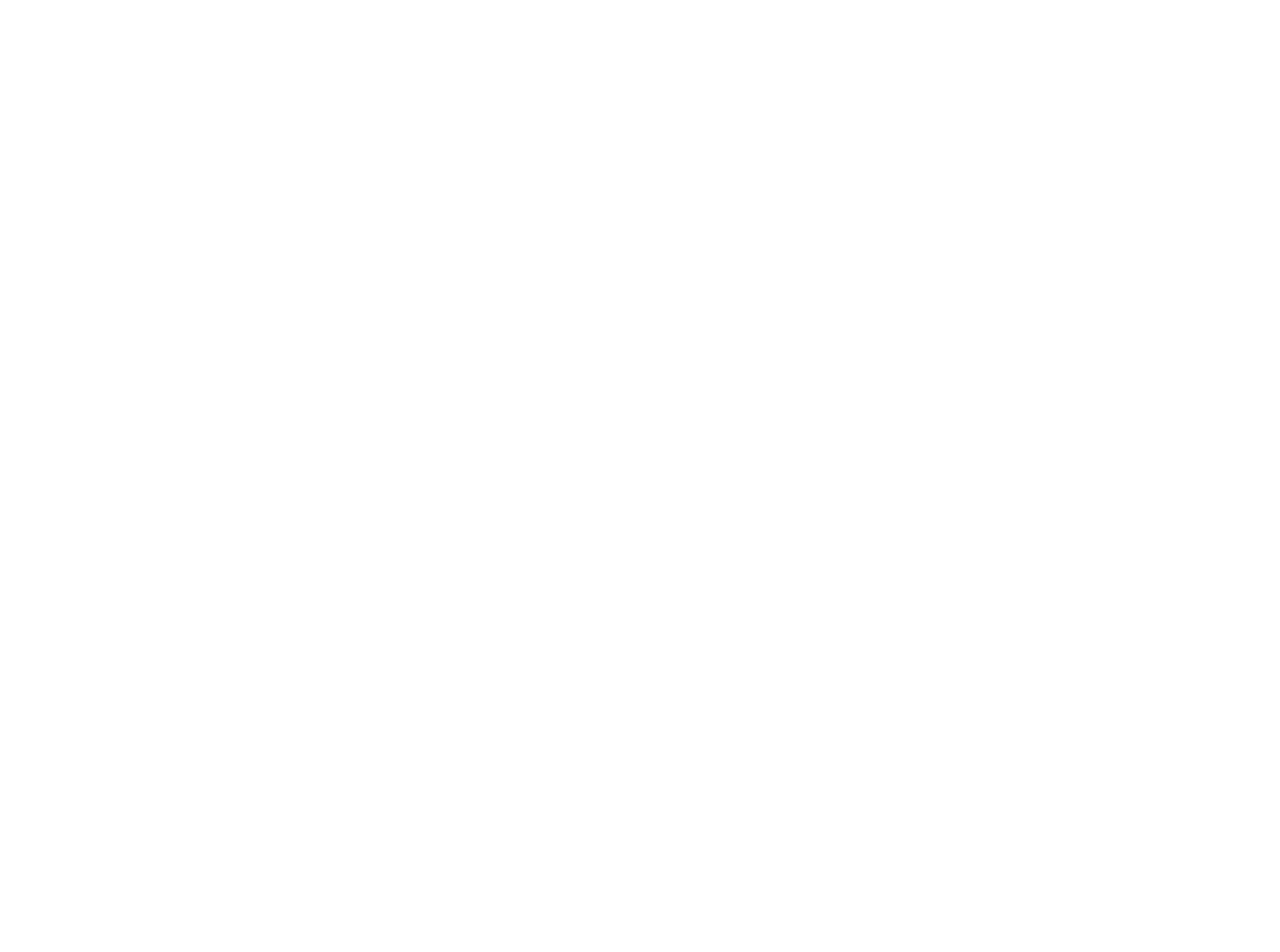
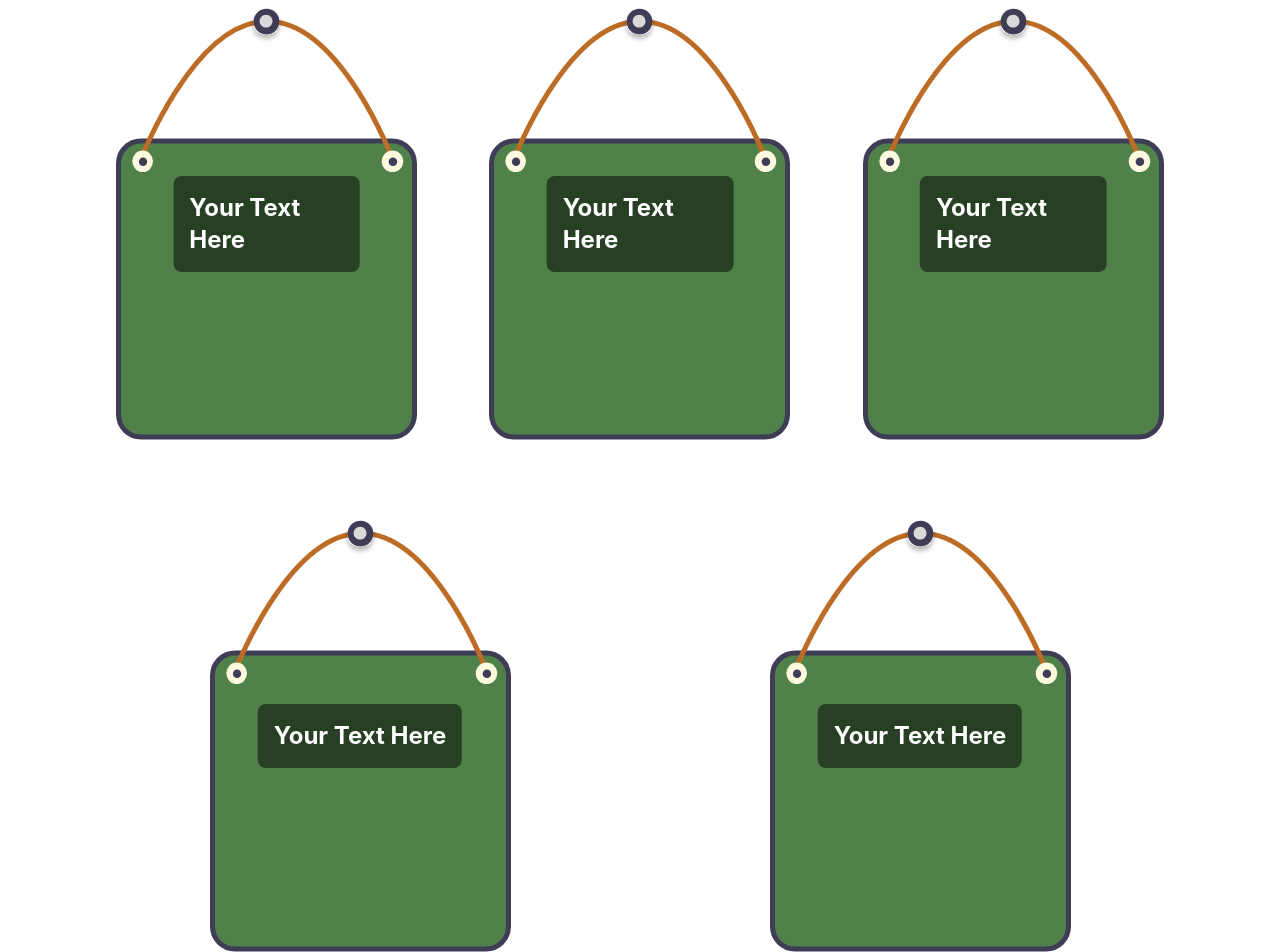
Before and after one commit to radu-gajdos/GreenThumb, a React (Create React App) app in the folder frontend/: page / in a window 1280 px wide. Shown: the part 773-1725 px from the top of the page. Before the commit the page ends 800 px from the top, so only its background shows below. Built offline with nearby package versions, Linux system fonts and the light colour scheme.

Commit message:
feature cards, no content

```diff
--- a/frontend/src/components/Home.tsx
+++ b/frontend/src/components/Home.tsx
@@ -104,6 +104,76 @@
                     </div>
                 </div>
             </div>
+
+            {/* Features Section */}
+            <div className="w-full px-20 mt-20">
+                <div className="flex w-full h-[15%]">
+                    <div className="flex-1 flex items-center justify-center relative">
+                        <img
+                            src="/assets/feature.svg"
+                            alt="Feature illustration"
+                            className=""
+                        />
+                        <div className="absolute top-1/2 left-1/2 transform -translate-x-1/2 -translate-y-1/2">
+                            <p className="text-white text-2xl font-bold bg-black bg-opacity-50 p-4 rounded-lg">
+                                Your Text Here
+                            </p>
+                        </div>
+                    </div>
+                    <div className="flex-1 flex items-center justify-center relative">
+                        <img
+                            src="/assets/feature.svg"
+                            alt="Feature illustration"
+                            className=""
+                        />
+                        <div className="absolute top-1/2 left-1/2 transform -translate-x-1/2 -translate-y-1/2">
+                            <p className="text-white text-2xl font-bold bg-black bg-opacity-50 p-4 rounded-lg">
+                                Your Text Here
+                            </p>
+                        </div>
+                    </div>
+                    <div className="flex-1 flex items-center justify-center relative">
+                        <img
+                            src="/assets/feature.svg"
+                            alt="Feature illustration"
+                            className=""
+                        />
+                        <div className="absolute top-1/2 left-1/2 transform -translate-x-1/2 -translate-y-1/2">
+                            <p className="text-white text-2xl font-bold bg-black bg-opacity-50 p-4 rounded-lg">
+                                Your Text Here
+                            </p>
+                        </div>
+                    </div>
+                </div>
+            </div>
+            <div className="w-full px-20 mt-20">
+                <div className="flex w-full h-[15%]">
+                    <div className="flex-1 flex items-center justify-center relative">
+                        <img
+                            src="/assets/feature.svg"
+                            alt="Feature illustration"
+                            className=""
+                        />
+                        <div className="absolute top-1/2 left-1/2 transform -translate-x-1/2 -translate-y-1/2">
+                            <p className="text-white text-2xl font-bold bg-black bg-opacity-50 p-4 rounded-lg">
+                                Your Text Here
+                            </p>
+                        </div>
+                    </div>
+                    <div className="flex-1 flex items-center justify-center relative">
+                        <img
+                            src="/assets/feature.svg"
+                            alt="Feature illustration"
+                            className=""
+                        />
+                        <div className="absolute top-1/2 left-1/2 transform -translate-x-1/2 -translate-y-1/2">
+                            <p className="text-white text-2xl font-bold bg-black bg-opacity-50 p-4 rounded-lg">
+                                Your Text Here
+                            </p>
+                        </div>
+                    </div>
+                </div>
+            </div>
         </div>
     );
 };
```
Also changed, not shown: frontend/public/assets/feature.svg (added).
